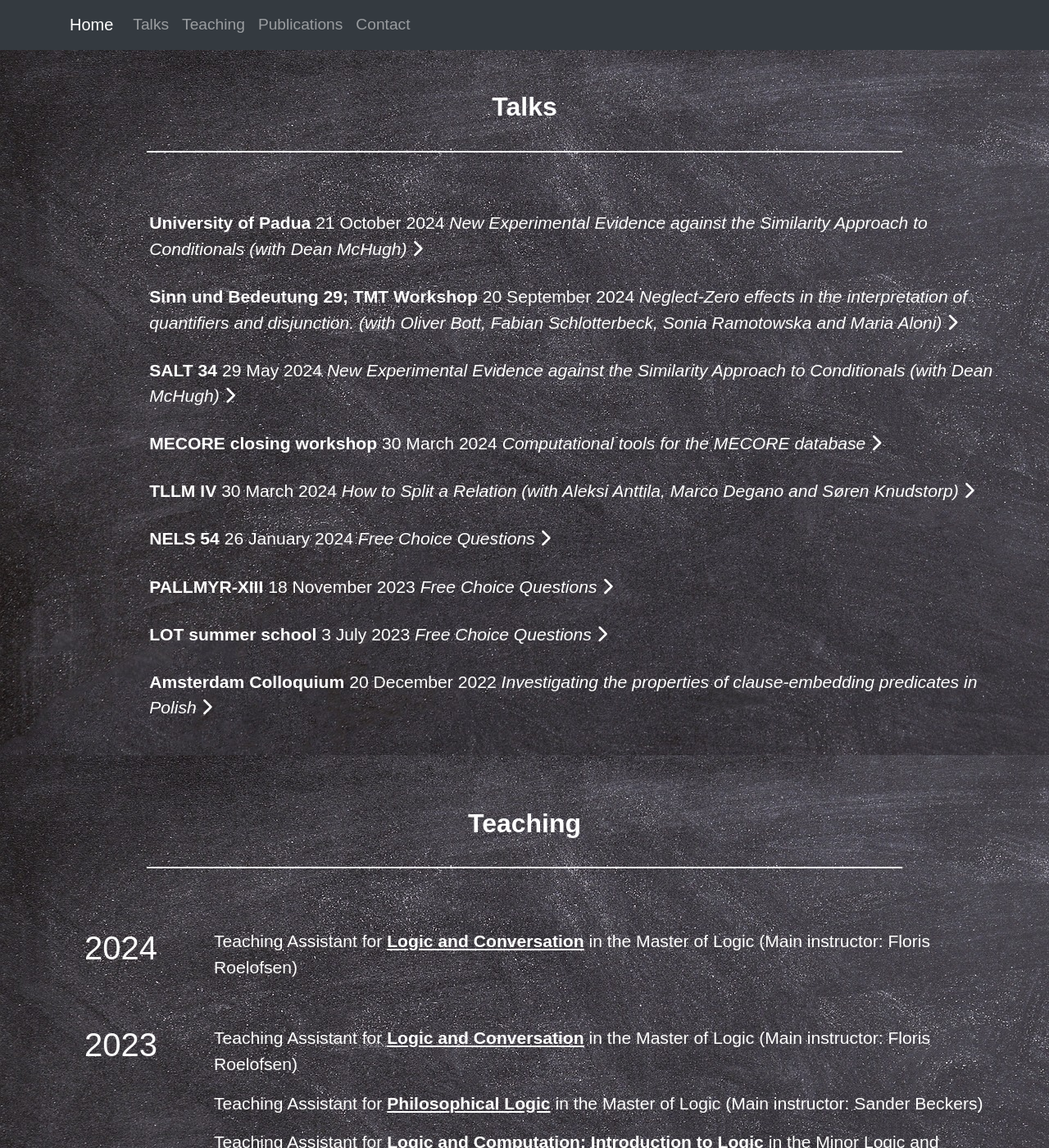
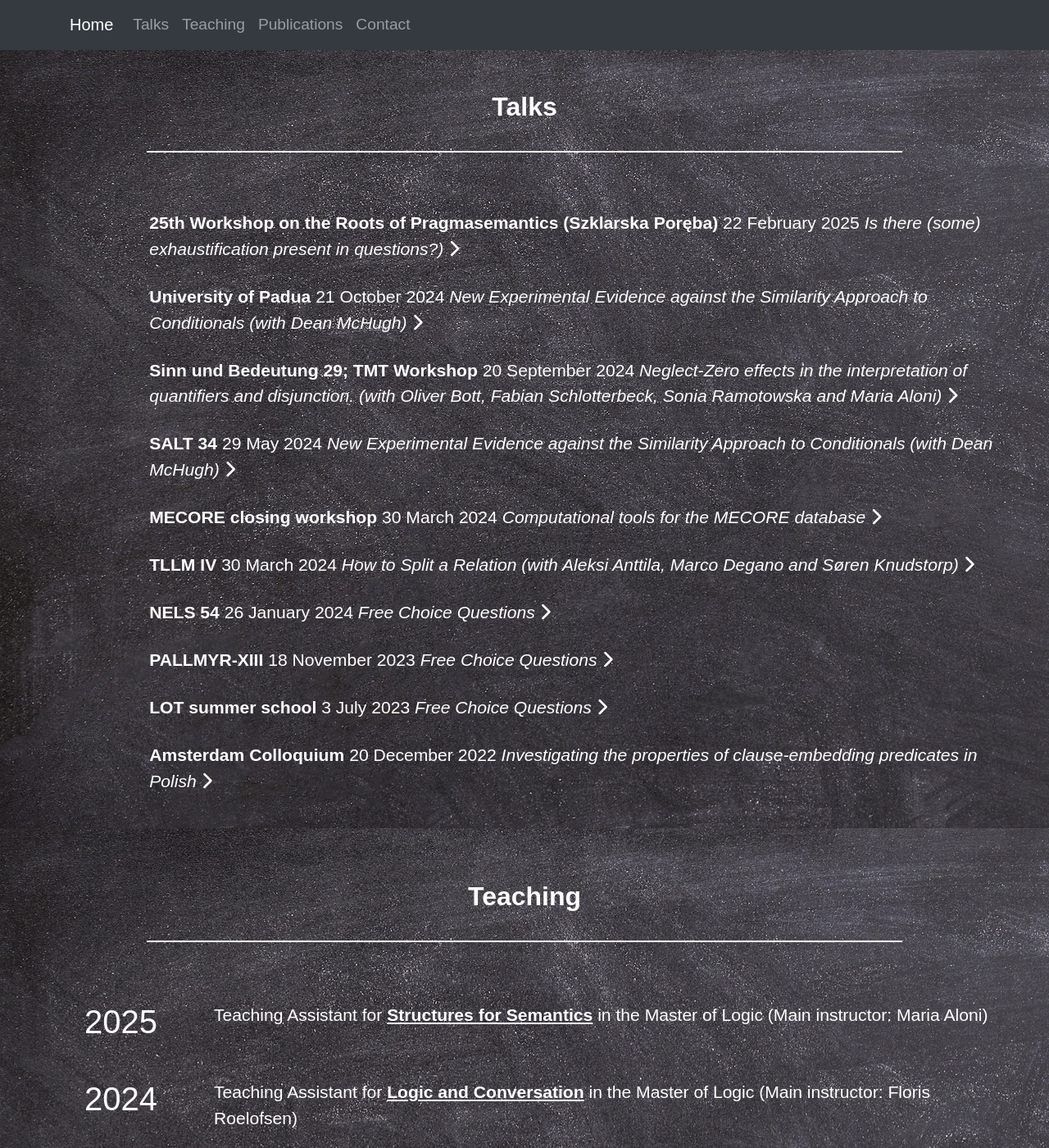
Before and after one commit to TJKlochowicz/Personal-website, a Jekyll site: the page built from _pages/index.html, in a window 1280 px wide and 1400 px high, scrolled down 641 px. Shown: the whole window at 82% size. Built offline with Jekyll 4.4.1, drawn with Linux system fonts in a browser that asks for light colours; nearby versions of some CDN libraries; some web fonts are replaced.

Commit message:
adding talks and courses

```diff
--- a/_data/courses.yml
+++ b/_data/courses.yml
@@ -37,3 +37,11 @@
   program: Master of Logic
   main: Floris Roelofsen
   url: https://projects.illc.uva.nl/inquisitivesemantics/
+
+- name: Structures for Semantics
+  date: 2025-04-10
+  sem: (April-May)
+  role: Teaching Assistant
+  program: Master of Logic
+  main: Maria Aloni
+  url: https://studiegids.uva.nl/xmlpages/page/2024-2025-en/search-course/course/114774
--- a/_data/talks.yml
+++ b/_data/talks.yml
@@ -98,3 +98,16 @@
       The similarity approach to conditionals (Stalnaker 1968, Lewis 1973) predicts Reciprocity to be valid: whenever 𝐴 > 𝐵, 𝐵 > 𝐴 and 𝐴 > 𝐶 are true, 𝐵 > 𝐶 is true (where 𝐴 > 𝐵 denotes if 𝐴 would 𝐵). We ran an experiment to test the validity of this rule. Strikingly,
       half of our participants judged the rule invalid, i.e. judged in at least one scenario that it does not preserve truth. Our data also challenge Kratzer’s (2012) and Fine’s (2012) semantics of
       conditionals, but we show that McHugh’s (2022) aboutness approach can account for our data.
+
+- venue: "25th Workshop on the Roots of Pragmasemantics (Szklarska Poręba)"
+  date: 2025-02-22
+  title: "Is there (some) exhaustification present in questions?)"
+  url: https://sites.google.com/view/25th-szklarska-poreba-workshop/programme
+  #abstract: assets\papers\SALT_2024_Rec.pdf
+  slides: assets\slides\szklarska.pdf
+  description: >
+     Assertions with scalar terms such as *some* and *or* famously yield pragmatic inferences negating their stronger alternatives *all* and *and*, respectively.
+     According to Chierchia et al. (2004), these inferences disappear in environments licensing weak NPIs like *any*.
+     However, examples provided by Magri (2011) and Hurford disjunctions of scalar terms in question still behave as if the implicatures were computed.
+     Moreover, questions with scalar terms are sensitive to context and prior beliefs of the speaker.
+     I propose to generalise the exhaustification operator to work on questions and derive implicatures in questions as a negative biased to the questions in the alternative set.
```
Also changed, not shown: 1 other file.
